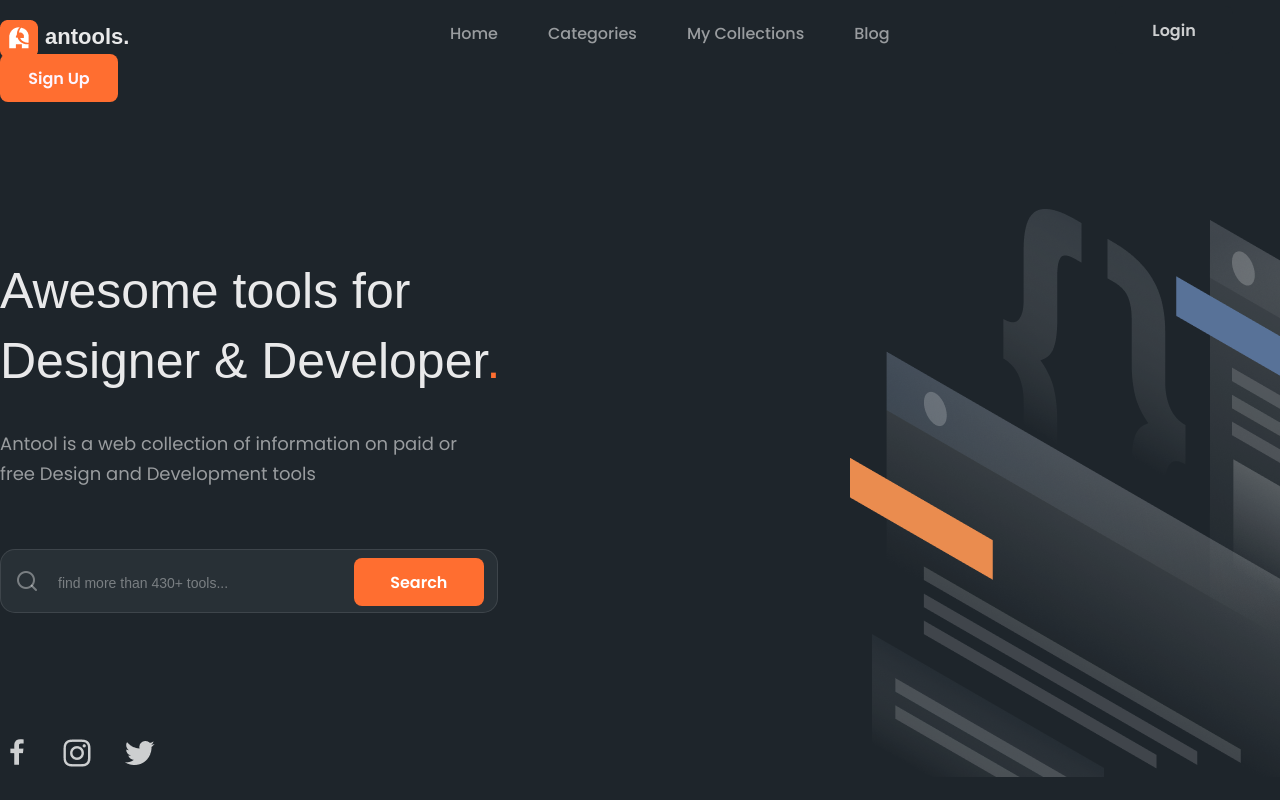
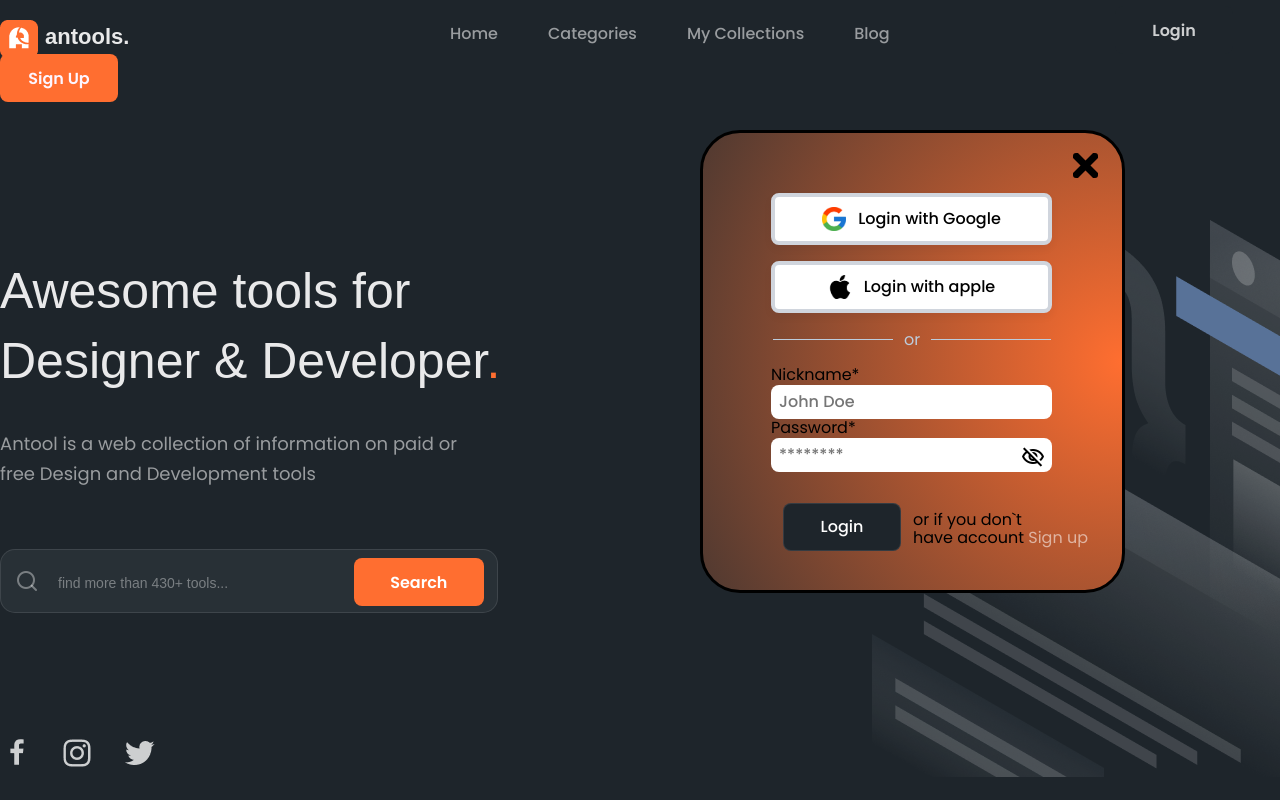
Before and after one commit to antskat/project-for-GoITeens, a plain HTML site: page index.html in a window 1280 px wide. Shown: the top 800 px of the page. Drawn offline with nearby package versions, Linux system fonts and the light colour scheme.

Commit message:
Update style.css

```diff
--- a/css/style.css
+++ b/css/style.css
@@ -56,8 +56,8 @@ body {
     rgba(36, 44, 49, 1) 125%
   );
   transition: 0.3s;
-  width: 329px;
-  height: 343px;
+  width: 425px;
+  height: 463px;
   padding: 60px 48px;
   gap: 24px;
   border: 3px solid black;
@@ -66,6 +66,9 @@ body {
   z-index: 9999;
   margin-top: 150px;
   left: 700px;
+}
+.login-popup {
+  display: block;
 }
 .closeLoginPopupBtn {
   position: absolute;
@@ -129,10 +132,12 @@ body {
 }
 .login-popup-line1,
 .register-popup-line1 {
+  position: relative;
   width: 119.5px;
   gap: 10px;
   height: 1px;
   background: #bcccdc;
+  top: -7px;
   margin-top: 33px;
   margin-left: 22px;
 }
@@ -140,7 +145,7 @@ body {
 .register-popup-or {
   position: relative;
   left: 153px;
-  top: -14px;
+  top: -16px;
   color: #bcccdc;
 }
 .login-popup-line2,
@@ -192,19 +197,19 @@ body {
 }
 .visibility-off {
   position: relative;
-  left: 285px;
+  left: 270px;
   top: -27px;
 }
 .visibility-on {
   display: none;
   position: relative;
-  left: 285px;
+  left: 270px;
   top: -27px;
 }
 .login-btn,
 .register-btn {
   position: absolute;
-  top: 380px;
+  top: 370px;
   left: 157px;
   width: 118px;
   height: 48px;
@@ -219,7 +224,7 @@ body {
   cursor: pointer;
 }
 .login-btn {
-  left: 90px;
+  left: 80px;
 }
 .login-btn:hover,
 .login-btn:focus,
@@ -244,7 +249,7 @@ body {
   display: none;
 }
 .register-btn {
-  top: 401px;
+  top: 391px;
   left: 78px;
 }
 .register {
@@ -258,7 +263,7 @@ body {
 .or-register {
   position: absolute;
   top: 362px;
-  left: 220px;
+  left: 210px;
 }
 /* хедер */
 .logo {
```
